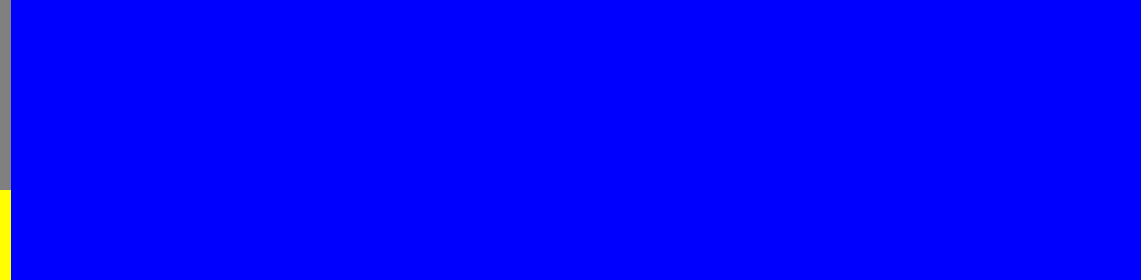
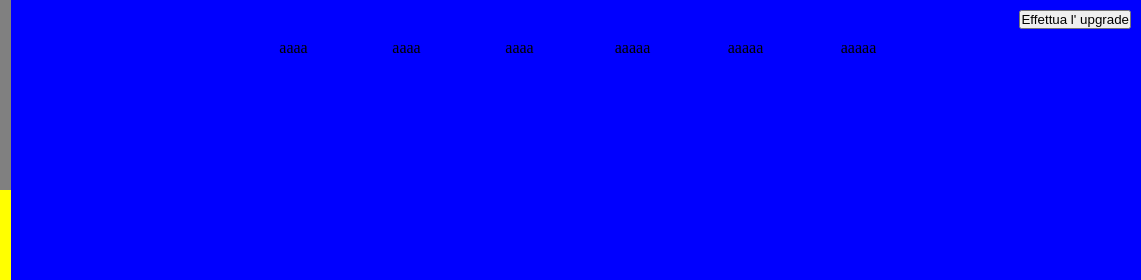
Before and after one commit to Al-Giovinetti/html-css-spotifyweb, a plain HTML site: page index.html in a window 1280 px wide. Shown: the top 280 px of the page, 139-1280 px from the left. Drawn offline with Linux system fonts and the light colour scheme.

Commit message:
Nav del main impostata e responsive

```diff
--- a/css/style.css
+++ b/css/style.css
@@ -53,6 +53,22 @@ header img{
 
 }
 
+/* main */
+
+div.upgrade{
+    text-align: right;
+    margin: 10px;
+}
+
+section>nav.flex{
+    justify-content: center;
+    flex-wrap: wrap;
+}
+section>nav.flex>div{
+    width: 25%;
+    text-align: center;
+}
+
 /* Footer */
 
 footer{
@@ -102,4 +118,28 @@ Footer>div{
     #disappear{
         display: none;
     }
+    section>nav.flex>div{
+        width:calc(100% / 3);
+    }
 }
+
+/* Whit screen >= 768px */
+@media screen and (min-width:768px){
+    section>nav.flex>div{
+        width:calc(100% / 5) ;
+    }
+
+}
+
+/* Whit screen >= 992px */
+@media screen and (min-width:992px){
+    section>nav.flex>div{
+        width:calc(100% / 6) ;
+    }
+    section>nav.flex{
+        width: 60%;
+        margin: auto;
+    }
+
+
+}
--- a/index.html
+++ b/index.html
@@ -40,6 +40,20 @@
             </div>
         </header>
         <main>
+            <div class="upgrade">
+                <button>Effettua l' upgrade</button>
+            </div>
+            <section>
+                <nav class="flex">
+                    <div>aaaa</div>
+                    <div>aaaa</div>
+                    <div>aaaa</div>
+                    <div>aaaaa</div>
+                    <div>aaaaa</div>
+                    <div>aaaaa</div>
+                </nav>
+                <h2></h2>
+            </section>
 
         </main>
     </div>
```
